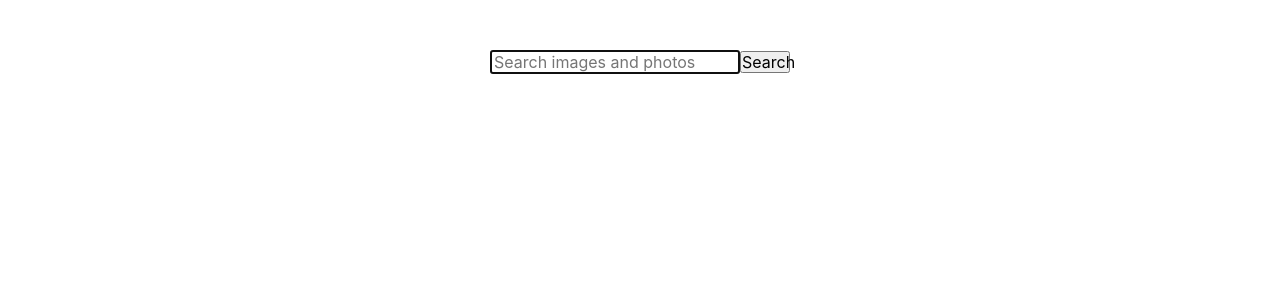
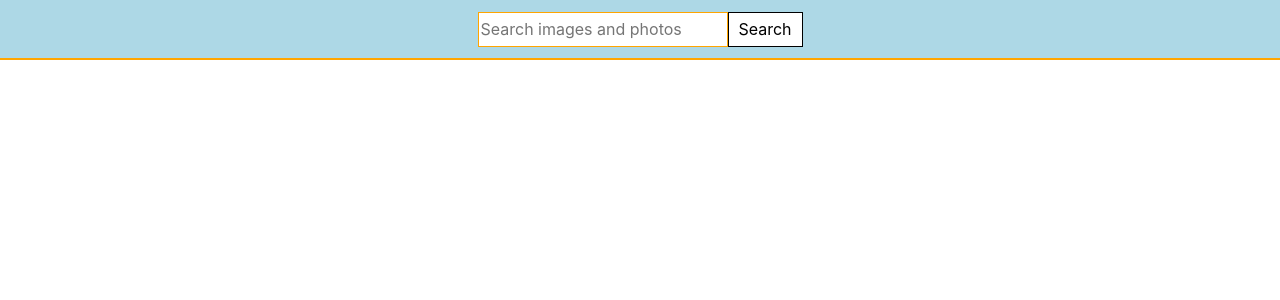
Before and after one commit to AngryAndrii/goit-react-hw-03-image-finder, a React (Create React App) app: page / in a window 1280 px wide. Shown: the top 300 px of the page. Built offline with nearby package versions, Linux system fonts and the light colour scheme.

Commit message:
added styles

```diff
--- a/package.json
+++ b/package.json
@@ -9,6 +9,7 @@
     "@testing-library/user-event": "^13.5.0",
     "axios": "^1.4.0",
     "modern-normalize": "^2.0.0",
+    "nanoid": "^4.0.2",
     "react": "^18.1.0",
     "react-dom": "^18.1.0",
     "react-hot-toast": "^2.4.1",
--- a/src/components/App.jsx
+++ b/src/components/App.jsx
@@ -58,8 +58,9 @@ export class App extends Component {
   render() {
     const { loading, images, loadMore } = this.state;
     return (
+      <>
+        <Searchbar changeQuery={this.changeQuery} />
         <Layout>
-        <Searchbar changeQuery={this.changeQuery} />
           {loading ? <Loader /> : <Gallery images={images} />}
           {!loadMore ? (
             <></>
@@ -68,6 +69,7 @@ export class App extends Component {
           )}
           <Toaster position="top-left" reverseOrder={false} />
         </Layout>
+      </>
     );
   }
 }
--- a/src/components/Button/Button.styled.js
+++ b/src/components/Button/Button.styled.js
@@ -1,7 +1,10 @@
 import styled from 'styled-components';
 
 export const ButtonStyled = styled.button`
-  width: 300px;
+  width: 250px;
+  height: 50px;
   display: block;
   margin: 0 auto;
+  background-color: lightblue;
+  font-size: 16px;
 `;
--- a/src/components/GlobalStyle.js
+++ b/src/components/GlobalStyle.js
@@ -17,7 +17,19 @@ code {
 }
 button {
   cursor: pointer;
+  border: 1px solid black;
+  outline: none;
+  margin: 0;
+  padding: 0;
+  background-color: white;
+  transition: all 200ms ease-in-out;
+  font-size: 16px;
 }
+
+  button:is(:hover, :active, :focus) {
+    border: 1px solid orange;
+    box-shadow: rgb(38, 57, 77) 0px 20px 30px -10px;
+  }
 
 ul {
   list-style: none;
--- a/src/components/ImageGallery/ImageGallery.jsx
+++ b/src/components/ImageGallery/ImageGallery.jsx
@@ -1,12 +1,13 @@
 import { GalleryItem } from 'components/ImageGalleryItem/ImageGalleryItem';
 import { List } from './ImageGallery.styled';
+import { nanoid } from 'nanoid';
 
 export const Gallery = ({ images }) => {
   return (
     <List>
-      {images.map(({ id, webformatURL, largeImageURL }) => {
+      {images.map(({ webformatURL, largeImageURL }) => {
         return (
-          <li key={id}>
+          <li key={nanoid()}>
             <GalleryItem
               webformatURL={webformatURL}
               largeImageURL={largeImageURL}
--- a/src/components/ImageGallery/ImageGallery.styled.js
+++ b/src/components/ImageGallery/ImageGallery.styled.js
@@ -4,10 +4,23 @@ export const List = styled.ul`
   display: flex;
   flex-direction: row;
   flex-wrap: wrap;
-  gap: 20px;
+  justify-content: center;
+  gap: 15px;
+  padding-left: 0;
 
   li {
     width: 300px;
     height: 200px;
+    box-shadow: rgba(60, 64, 67, 0.3) 0px 1px 2px 0px,
+      rgba(60, 64, 67, 0.15) 0px 1px 3px 1px;
+    transition: all 200ms ease-in;
+    border: 2px solid lightblue;
+  }
+
+  li:hover {
+    box-shadow: rgba(0, 0, 0, 0.19) 0px 10px 20px,
+      rgba(0, 0, 0, 0.23) 0px 6px 6px;
+    transform: scale(1.02);
+    cursor: zoom-in;
   }
 `;
--- a/src/components/Layout.styled.js
+++ b/src/components/Layout.styled.js
@@ -1,7 +1,7 @@
 import styled from 'styled-components';
 
 export const Layout = styled.main`
-  padding: 50px;
+  padding: 10px 20px;
   display: flex;
   flex-direction: column;
 `;
--- a/src/components/Loader/Loader.jsx
+++ b/src/components/Loader/Loader.jsx
@@ -6,7 +6,7 @@ export const Loader = () => {
       <Grid
         height="350"
         width="350"
-        color="#4fa94d"
+        color="lightblue"
         ariaLabel="grid-loading"
         radius="12.5"
         wrapperStyle={{
--- a/src/components/Modal/Modal.jsx
+++ b/src/components/Modal/Modal.jsx
@@ -23,8 +23,8 @@ export const ModalWindow = ({ largeUrl, isModalOpen, onClose }) => {
       style={customStyles}
       contentLabel="Example Modal"
     >
-      <StyledButton onClick={onClose}>close</StyledButton>
       <Wrapper>
+        <StyledButton onClick={onClose}>close</StyledButton>
         <img src={largeUrl} alt="" />
       </Wrapper>
     </Modal>
--- a/src/components/Modal/Modal.styled.js
+++ b/src/components/Modal/Modal.styled.js
@@ -1,16 +1,22 @@
 import { styled } from 'styled-components';
 
 export const Wrapper = styled.div`
+  /* position: relative; */
   img {
-    width: 100%;
-    height: auto;
+    max-width: 100%;
   }
-  width: 800px;
-  padding: 30px;
+  max-height: 90vh;
+  width: 80vw;
+  overflow: hidden;
+  /* padding: 30px 20px; */
 `;
 
 export const StyledButton = styled.button`
   position: absolute;
   right: 15px;
   top: 5px;
+  width: 50px;
+  height: 25px;
+  border-radius: 5px;
+  background: lightblue;
 `;
--- a/src/components/Searchbar/Searchbar.styled.js
+++ b/src/components/Searchbar/Searchbar.styled.js
@@ -1,14 +1,29 @@
 import styled from 'styled-components';
 
 export const StyledForm = styled.form`
+  display: flex;
   margin: 0 auto;
+  height: 60px;
+  border-bottom: 2px solid orange;
+  justify-content: center;
+  align-items: center;
+  background-color: lightblue;
+
   input {
     width: 250px;
+    height: 35px;
+    border: 1px solid black;
+    transition: all 200ms ease-in-out;
+  }
+
+  input:is(:hover, :active, :focus, :focus-visible),
+  button:is(:hover, :active, :focus) {
+    border: 1px solid orange;
+    outline: none;
   }
 
   button {
-    width: 50px;
-    margin: 0;
-    padding: 0;
+    width: 75px;
+    height: 35px;
   }
 `;
```
Also changed, not shown: 1 other file (tests, documents, lock files or other folders). Lines whose indentation alone changed are shown as unchanged.
